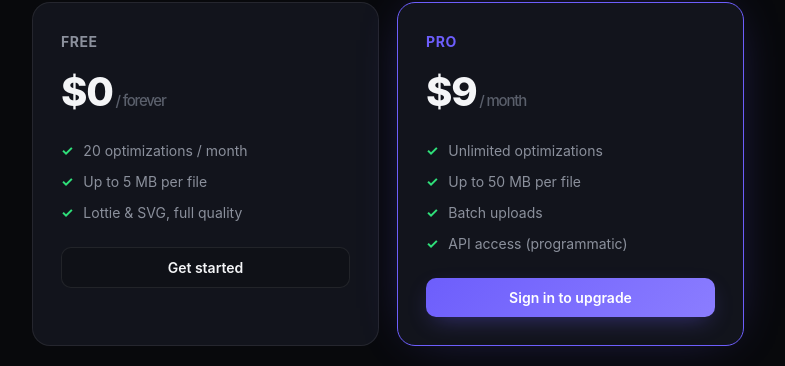
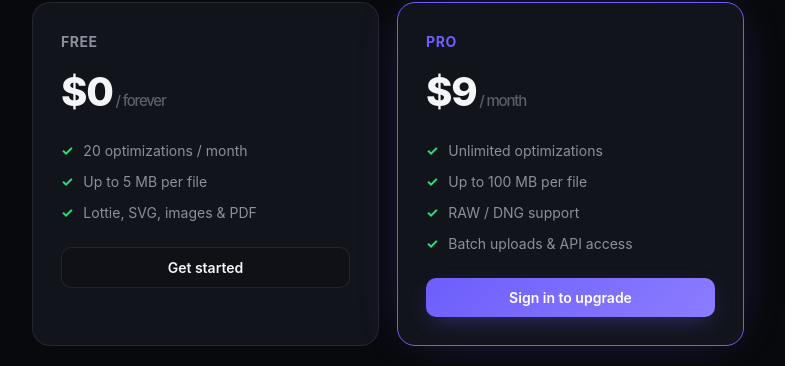
Before and after one commit to NagaYu/TinyAnim-v2, a FastAPI app: page / in a window 1280 px wide. Shown: the part 1014-1380 px from the top of the page, without its empty margins (252-1037 px from the left). Run offline with FastAPI, Linux system fonts and the light colour scheme; data comes from the database, SQL or seed files in the repository; some libraries are stand-ins or nearby versions.

Commit message:
feat: raise Pro upload limit to 100 MB for RAW/DNG + plan polish
- plans: Pro max upload 50 MB -> 100 MB (fits most DNG/RAW)
- index: Pro features now list "Up to 100 MB" + "RAW / DNG support";
  Free lists "Lottie, SVG, images & PDF"
- main: 413 over-limit message nudges Upgrade-to-Pro for sub-100MB plans;
  unsupported-type message lists all real formats (was JSON/SVG only)

DNG is effectively a Pro feature (real files are 20MB+, over the 5MB
free/anon cap). Account page max-size already renders from the plan.

Co-Authored-By: Claude Opus 4.8 <noreply@anthropic.com>

```diff
--- a/app/main.py
+++ b/app/main.py
@@ -125,7 +125,8 @@ def _safe_extension(filename: str) -> str:
     if ext not in ALLOWED_EXTENSIONS:
         raise HTTPException(
             status_code=400,
-            detail="Unsupported file type. Only .json (Lottie) and .svg are accepted.",
+            detail="Unsupported file type. Accepted: Lottie (.json), SVG, images "
+            "(JPG/PNG/HEIC/AVIF/WebP), DNG and PDF.",
         )
     return ext
 
@@ -138,9 +139,11 @@ async def _read_capped(upload: UploadFile, max_bytes: int) -> bytes:
             break
         buffer.extend(chunk)
         if len(buffer) > max_bytes:
+            limit_mb = max_bytes // (1024 * 1024)
+            nudge = " Upgrade to Pro for up to 100 MB (RAW/DNG)." if limit_mb < 100 else ""
             raise HTTPException(
                 status_code=413,
-                detail=f"File exceeds your plan limit of {max_bytes // (1024 * 1024)} MB.",
+                detail=f"File exceeds your {limit_mb} MB limit.{nudge}",
             )
     if not buffer:
         raise HTTPException(status_code=400, detail="Uploaded file is empty.")
--- a/app/plans.py
+++ b/app/plans.py
@@ -44,7 +44,7 @@ PLANS: dict[str, Plan] = {
         key=PLAN_PRO,
         name="Pro",
         monthly_limit=None,
-        max_upload_bytes=50 * _MB,
+        max_upload_bytes=100 * _MB,  # fits most RAW/DNG files
         allow_batch=True,
         allow_api=True,
     ),
--- a/app/templates/index.html
+++ b/app/templates/index.html
@@ -128,7 +128,7 @@
         <ul>
           <li>20 optimizations / month</li>
           <li>Up to 5 MB per file</li>
-          <li>Lottie &amp; SVG, full quality</li>
+          <li>Lottie, SVG, images &amp; PDF</li>
         </ul>
         {% if not user %}<a class="btn ghost" href="/login" style="width:100%;justify-content:center">Get started</a>{% endif %}
       </div>
@@ -137,9 +137,9 @@
         <div class="price">$9<small> / month</small></div>
         <ul>
           <li>Unlimited optimizations</li>
-          <li>Up to 50 MB per file</li>
-          <li>Batch uploads</li>
-          <li>API access (programmatic)</li>
+          <li>Up to 100 MB per file</li>
+          <li>RAW / DNG support</li>
+          <li>Batch uploads &amp; API access</li>
         </ul>
         {% if user and plan.key != 'pro' and billing_enabled %}
           <form action="/billing/checkout" method="post"><button class="btn" type="submit" style="width:100%;justify-content:center">Upgrade to Pro</button></form>
```
